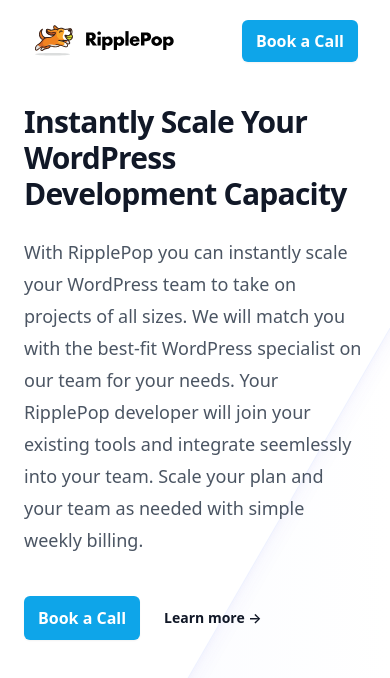
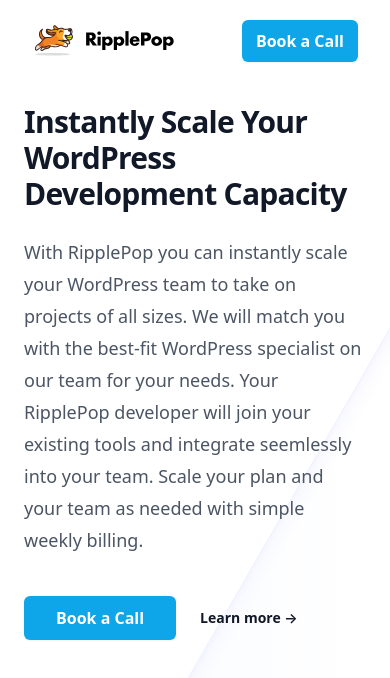
Before and after one commit to headphonesjones/rpweb, a plain HTML site: page index.html in a window 390 px wide. Shown: the top 678 px of the page. Drawn offline with Linux system fonts and the light colour scheme; a script that the page names is missing.

Commit message:
button fix

```diff
--- a/index.html
+++ b/index.html
@@ -69,7 +69,7 @@
             your plan and your team as needed with simple weekly billing.</p>
           <div class="flex items-center mt-10 gap-x-6">
             <a href="https://calendly.com/ripplepop/call" target="_blank"
-              class="calendly-link rounded-md bg-sky-500 px-3.5 py-2.5 font-semibold text-white shadow-sm hover:bg-sky-400">Book
+              class="calendly-link rounded-md bg-sky-500 md:px-3.5 px-8 py-2.5 font-semibold text-white shadow-sm hover:bg-sky-400">Book
               a
               Call <span class="md:inline-block hidden">& Get Your Developer</span></a>
             <a href="#how-it-works" class="text-sm font-semibold leading-6 text-gray-900">Learn more <span
```
